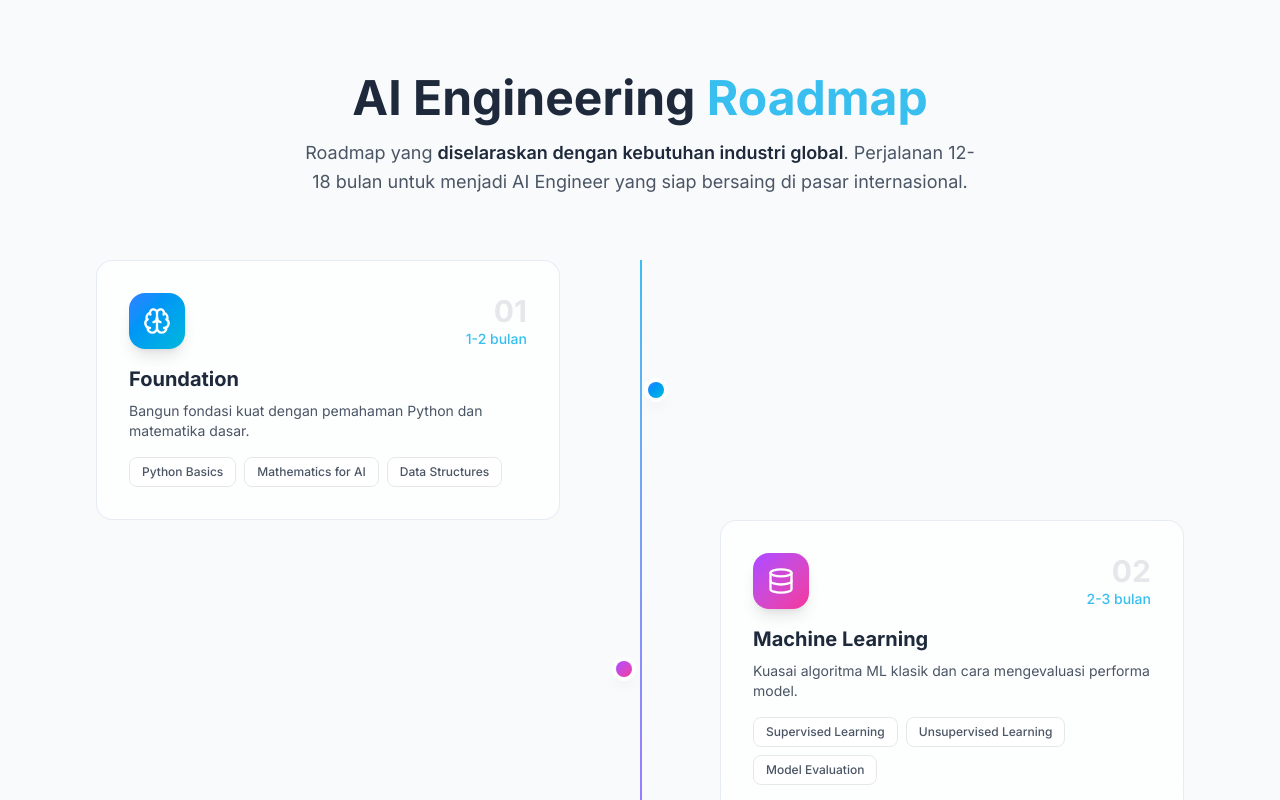
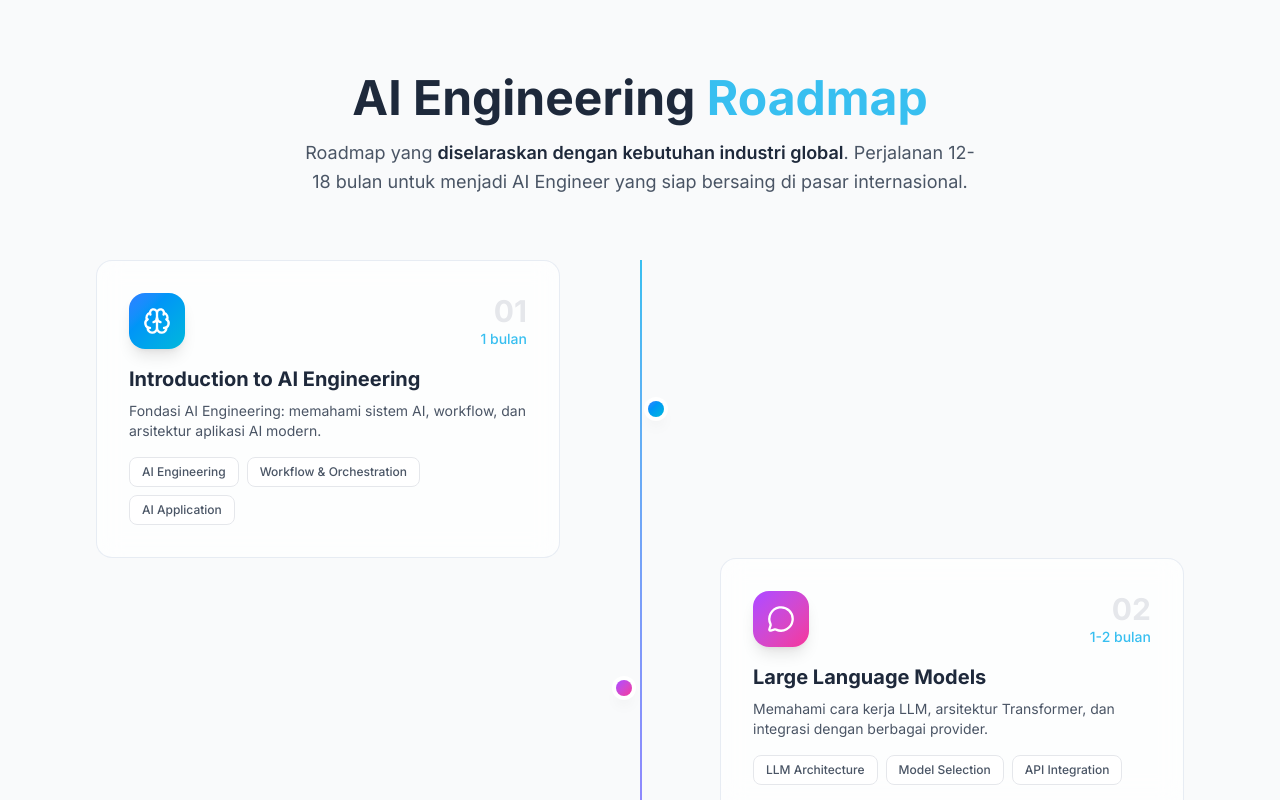
Before and after one commit to rekayasa-ai/landing, a Next.js app: page / in a window 1280 px wide. Shown: the part 2000-2800 px from the top of the page. Built offline with nearby package versions, Linux system fonts and the light colour scheme.

Commit message:
Update Roadmap

```diff
--- a/src/app/page.tsx
+++ b/src/app/page.tsx
@@ -29,57 +29,66 @@ import PageWrapper from '@/components/PageWrapper';
 const roadmapSteps = [
   {
     phase: '01',
-    title: 'Foundation',
-    duration: '1-2 bulan',
+    title: 'Introduction to AI Engineering',
+    duration: '1 bulan',
     icon: Brain,
     color: 'from-blue-500 to-cyan-500',
-    skills: ['Python Basics', 'Mathematics for AI', 'Data Structures'],
-    description: 'Bangun fondasi kuat dengan pemahaman Python dan matematika dasar.',
+    skills: ['AI Engineering', 'Workflow & Orchestration', 'AI Application'],
+    description: 'Fondasi AI Engineering: memahami sistem AI, workflow, dan arsitektur aplikasi AI modern.',
   },
   {
     phase: '02',
-    title: 'Machine Learning',
-    duration: '2-3 bulan',
-    icon: Database,
+    title: 'Large Language Models',
+    duration: '1-2 bulan',
+    icon: MessageCircle,
     color: 'from-purple-500 to-pink-500',
-    skills: ['Supervised Learning', 'Unsupervised Learning', 'Model Evaluation'],
-    description: 'Kuasai algoritma ML klasik dan cara mengevaluasi performa model.',
+    skills: ['LLM Architecture', 'Model Selection', 'API Integration'],
+    description: 'Memahami cara kerja LLM, arsitektur Transformer, dan integrasi dengan berbagai provider.',
   },
   {
     phase: '03',
-    title: 'Deep Learning',
-    duration: '2-3 bulan',
-    icon: Layers,
+    title: 'Prompt Engineering',
+    duration: '1-2 bulan',
+    icon: Sparkles,
     color: 'from-orange-500 to-red-500',
-    skills: ['Neural Networks', 'CNNs & RNNs', 'Transformers'],
-    description: 'Dalami arsitektur deep learning dari neural network hingga Transformer.',
+    skills: ['Prompting Techniques', 'Prompt Versioning', 'Prompt Defense'],
+    description: 'Teknik utama dalam pembuatan sistem AI modern: memaksimalkan output LLM tanpa mengubah model weights, cukup dengan crafting prompt.',
   },
   {
     phase: '04',
-    title: 'LLM & Prompt Engineering',
-    duration: '1-2 bulan',
-    icon: MessageCircle,
+    title: 'Retrieval Augmented Generation',
+    duration: '2-3 bulan',
+    icon: Database,
     color: 'from-green-500 to-emerald-500',
-    skills: ['Prompt Design', 'Few-shot Learning', 'Chain-of-Thought'],
-    description: 'Belajar berinteraksi dengan LLM secara efektif untuk berbagai use case.',
+    skills: ['Vector Databases', 'Embeddings', 'RAG Systems'],
+    description: 'Meningkatkan kapabilitas AI dengan data spesifik untuk memitigasi halusinasi dan memperkaya konteks respons.',
   },
   {
     phase: '05',
-    title: 'AI Applications',
+    title: 'Fine-Tuning LLM',
     duration: '2-3 bulan',
-    icon: Code,
+    icon: Layers,
     color: 'from-indigo-500 to-purple-500',
-    skills: ['RAG Systems', 'LangChain/LlamaIndex', 'Vector Databases'],
-    description: 'Bangun aplikasi AI production-ready dengan framework modern.',
+    skills: ['Supervised Fine-Tuning', 'Preference Fine-Tuning', 'Dataset Engineering'],
+    description: 'Solusi ketika RAG tidak cukup: melatih ulang model untuk perilaku dan output yang lebih spesifik.',
   },
   {
     phase: '06',
-    title: 'AI Agents & MLOps',
+    title: 'Agentic AI',
     duration: '2-3 bulan',
     icon: Bot,
     color: 'from-pink-500 to-rose-500',
-    skills: ['Autonomous Agents', 'Fine-tuning', 'Deployment & Monitoring'],
-    description: 'Level up ke AI agents yang autonomous dan DevOps untuk ML systems.',
+    skills: ['AI Agents', 'Tools', 'Context Engineering', 'Multi-Agent'],
+    description: 'AI yang autonomous dan terhubung ke dunia luar melalui tool calling, standar implementasi AI masa depan.',
+  },
+  {
+    phase: '07',
+    title: 'LLMOps',
+    duration: '2-3 bulan',
+    icon: Rocket,
+    color: 'from-cyan-500 to-blue-500',
+    skills: ['Observability', 'Evaluation', 'Deployment'],
+    description: 'Production-ready AI: monitoring, evaluasi performa, dan deployment sistem LLM.',
   },
 ];
 
```
